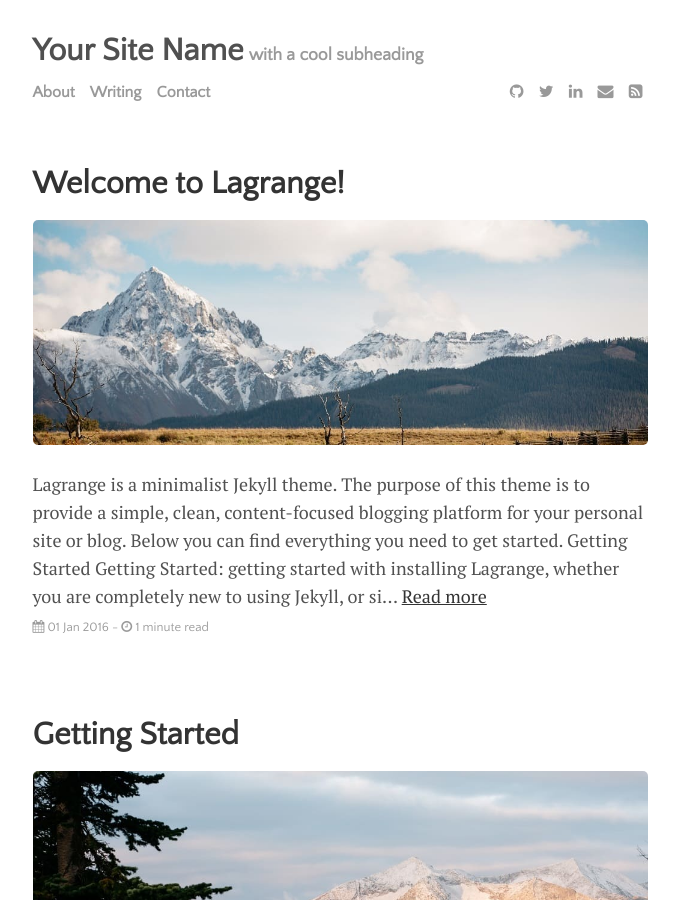
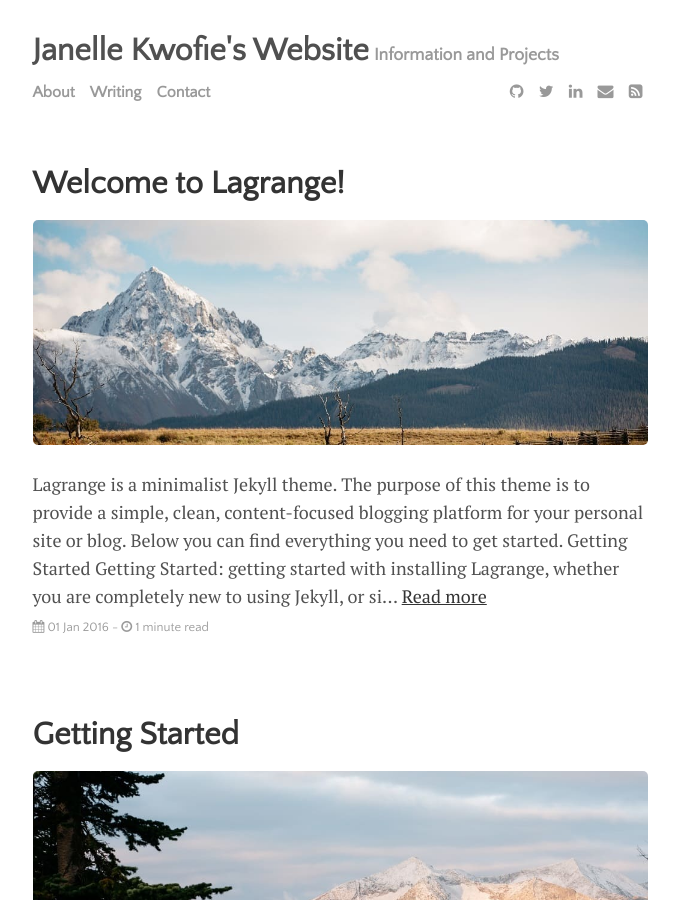
Before and after one commit to JanelleKwofie/JanelleKwofie.github.io, a Jekyll site: the page built from index.html, in a window 1280 px wide and 900 px high. Shown: the whole window, without its empty margins (300-979 px from the left). Built offline with Jekyll 4.4.1, drawn with Linux system fonts in a browser that asks for light colours; the list of posts is cut into pages by our own code; some of the changed text lies outside the part shown.

Commit message:
Update _config.yml

```diff
--- a/_config.yml
+++ b/_config.yml
@@ -20,9 +20,9 @@ permalink:           none
 plugins:             [jekyll-paginate, jekyll-sitemap, jekyll-feed, jekyll-seo-tag]
 
 # Customise atom feed settings (this is where Jekyll-Feed gets configuration information)
-title:		           'Your Site Name'
-description:	       'with a cool subheading'
-author:              'You!'
+title:		           "Janelle Kwofie's Website"
+description:	       'Information and Projects'
+author:              'Janelle Kwofie'
 
 # RSS 2.0 can be used instead of Atom by uncommenting following two lines
 #feed:
```
